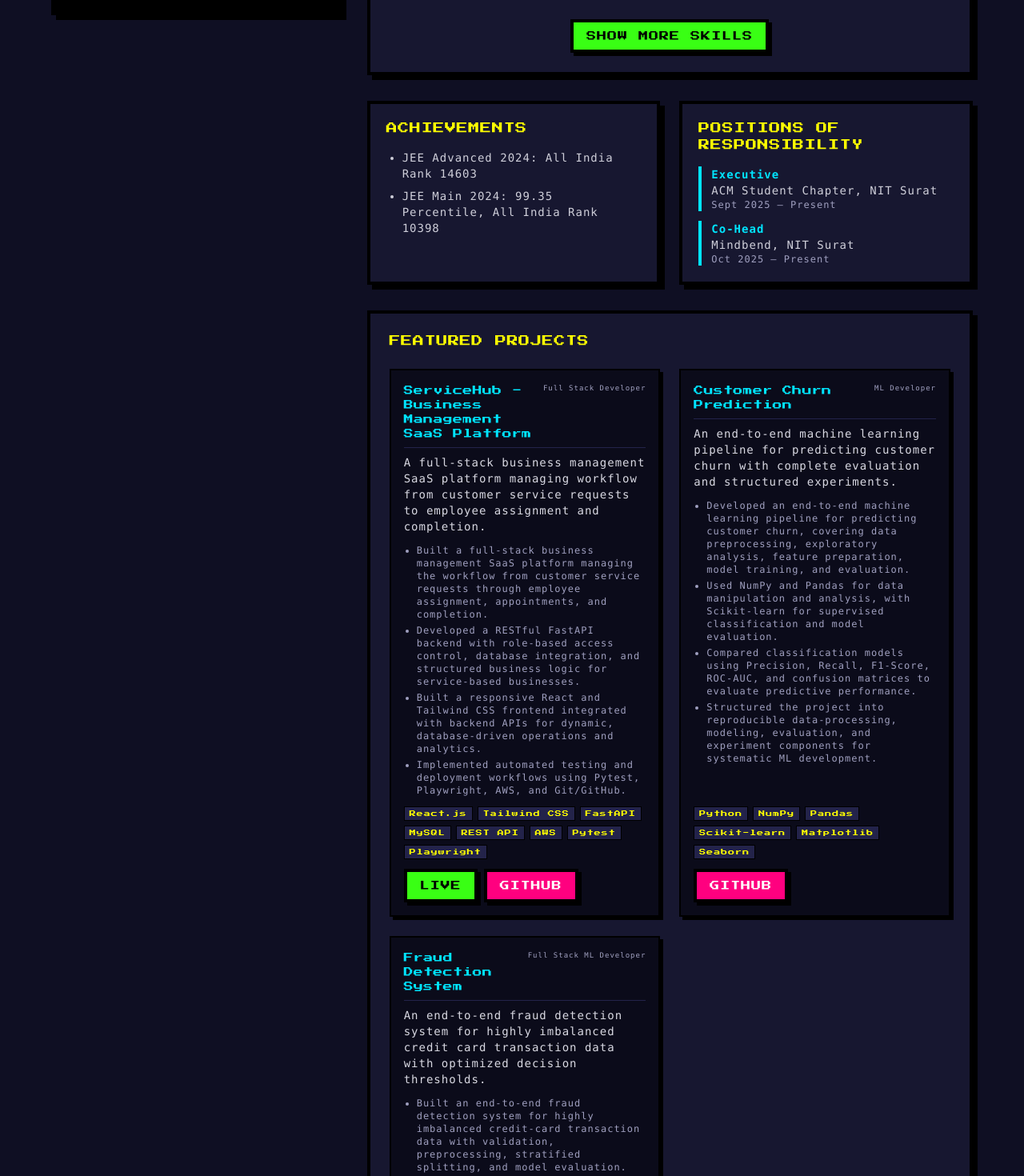
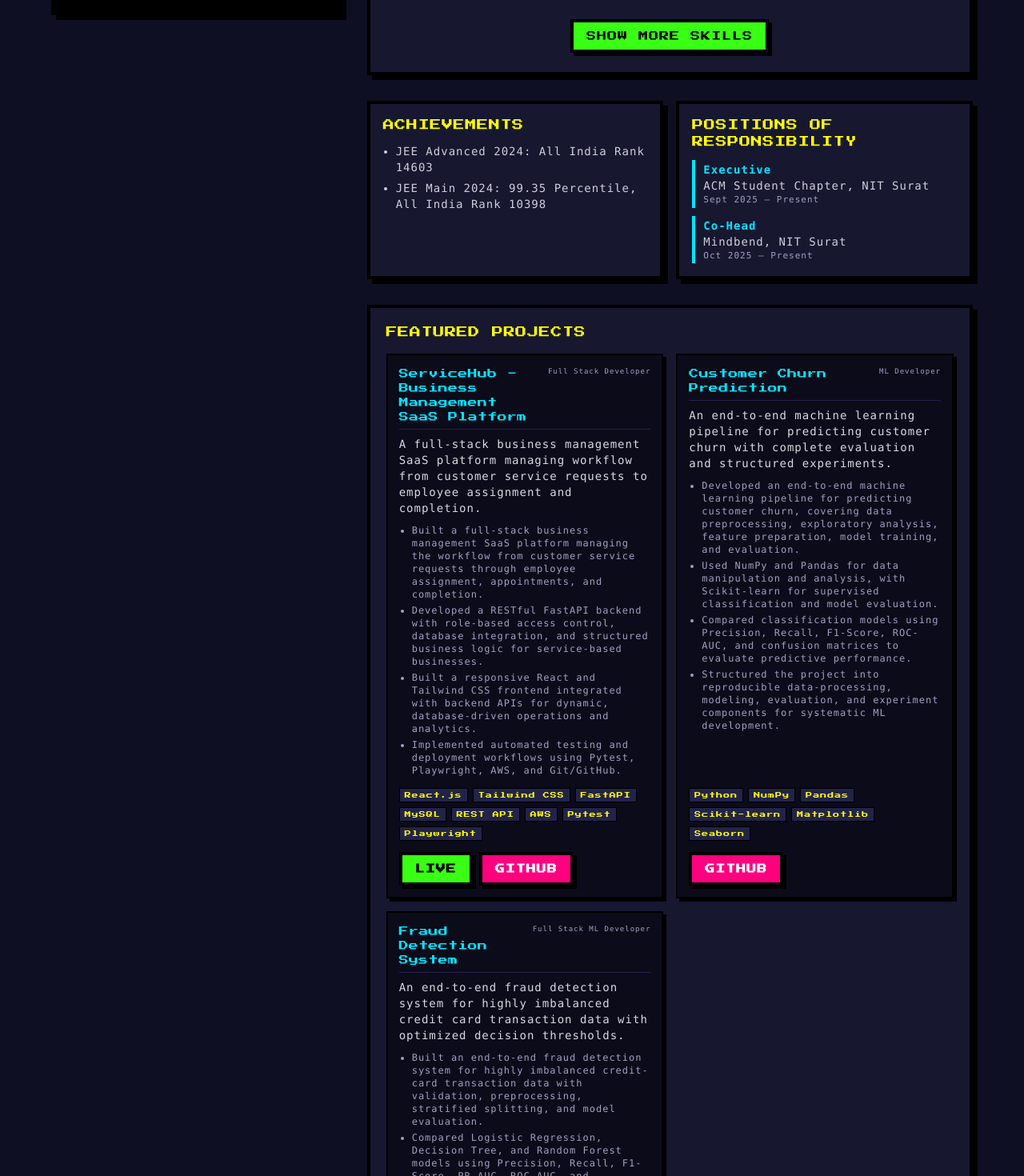
Before and after one commit to ZeelRamoliya07/Portfolio, a Next.js app: page / in a window 1280 px wide. Shown: the part 1280-2750 px from the top of the page at 80% size. Built offline with nearby package versions, Linux system fonts and the light colour scheme.

Commit message:
added live demo link for service hub and optimised the layput of the page

```diff
--- a/src/app/page.tsx
+++ b/src/app/page.tsx
@@ -238,28 +238,28 @@ export default function Home() {
           </div>
 
           {/* Achievements and leadership */}
-          <div className="grid grid-cols-1 md:grid-cols-2 gap-4 md:gap-6">
-            <div className="border-4 border-black bg-[#171730] p-4 md:p-5 shadow-[6px_6px_0px_0px_rgba(0,0,0,1)]">
-              <h3 className="font-pixel-heading text-xs md:text-sm text-[#ffff00] mb-4 uppercase tracking-wider">
+          <div className="grid grid-cols-1 md:grid-cols-2 gap-4">
+            <div className="border-4 border-black bg-[#171730] p-4 shadow-[6px_6px_0px_0px_rgba(0,0,0,1)]">
+              <h3 className="font-pixel-heading text-xs md:text-sm text-[#ffff00] mb-3 uppercase tracking-wider">
                 Achievements
               </h3>
-              <ul className="list-disc pl-5 font-mono text-sm space-y-2 text-[#f0f0f8]/85">
+              <ul className="list-disc pl-4 font-mono text-xs md:text-sm space-y-1.5 text-[#f0f0f8]/85">
                 {ACHIEVEMENTS.map((achievement) => (
                   <li key={achievement}>{achievement}</li>
                 ))}
               </ul>
             </div>
 
-            <div className="border-4 border-black bg-[#171730] p-4 md:p-5 shadow-[6px_6px_0px_0px_rgba(0,0,0,1)]">
-              <h3 className="font-pixel-heading text-xs md:text-sm text-[#ffff00] mb-4 uppercase tracking-wider">
+            <div className="border-4 border-black bg-[#171730] p-4 shadow-[6px_6px_0px_0px_rgba(0,0,0,1)]">
+              <h3 className="font-pixel-heading text-xs md:text-sm text-[#ffff00] mb-3 uppercase tracking-wider">
                 Positions of Responsibility
               </h3>
-              <div className="space-y-3 font-mono text-sm">
+              <div className="space-y-2.5 font-mono text-xs md:text-sm">
                 {RESPONSIBILITIES.map((position) => (
-                  <div key={`${position.title}-${position.organization}`} className="border-l-4 border-[#00e5ff] pl-3">
+                  <div key={`${position.title}-${position.organization}`} className="border-l-4 border-[#00e5ff] pl-2.5 py-0.5">
                     <p className="text-[#00e5ff] font-bold">{position.title}</p>
                     <p className="text-[#f0f0f8]/85">{position.organization}</p>
-                    <p className="text-[#a0a0c0] text-xs">{position.period}</p>
+                    <p className="text-[#a0a0c0] text-[11px]">{position.period}</p>
                   </div>
                 ))}
               </div>
@@ -267,20 +267,20 @@ export default function Home() {
           </div>
 
           {/* Projects Showcase */}
-          <div className="border-4 border-black bg-[#171730] p-4 md:p-6 shadow-[6px_6px_0px_0px_rgba(0,0,0,1)]">
-            <h3 className="font-pixel-heading text-xs md:text-sm text-[#ffff00] mb-4 md:mb-6 uppercase tracking-wider">
+          <div className="border-4 border-black bg-[#171730] p-4 md:p-5 shadow-[6px_6px_0px_0px_rgba(0,0,0,1)]">
+            <h3 className="font-pixel-heading text-xs md:text-sm text-[#ffff00] mb-4 uppercase tracking-wider">
               Featured Projects
             </h3>
 
             <div>
-              <div className="grid grid-cols-1 md:grid-cols-2 gap-4 md:gap-6">
+              <div className="grid grid-cols-1 md:grid-cols-2 gap-4">
                 {(showAllProjects ? PROJECTS : PROJECTS.slice(0, 5)).map((proj) => (
                   <div
                     key={proj.title}
-                    className="border-2 border-black bg-[#0b0b1a] p-4 flex flex-col justify-between shadow-[4px_4px_0_0_#000] hover:shadow-[4px_4px_0_0_#39ff14] transition-all"
+                    className="border-2 border-black bg-[#0b0b1a] p-3.5 flex flex-col justify-between shadow-[4px_4px_0_0_#000] hover:shadow-[4px_4px_0_0_#39ff14] transition-all"
                   >
                     <div>
-                      <div className="flex justify-between items-start gap-2 mb-2 pb-2 border-b border-[#23234a]">
+                      <div className="flex justify-between items-start gap-2 mb-2 pb-1.5 border-b border-[#23234a]">
                         <h4 className="font-pixel-heading text-xs text-[#00e5ff] tracking-wide">
                           {proj.title}
                         </h4>
@@ -288,17 +288,17 @@ export default function Home() {
                           {proj.role}
                         </span>
                       </div>
-                      <p className="font-mono text-sm text-[#f0f0f8]/90 mb-3">
+                      <p className="font-mono text-xs md:text-sm text-[#f0f0f8]/90 mb-2.5">
                         {proj.desc}
                       </p>
-                      <ul className="list-disc pl-4 font-mono text-xs text-[#a0a0c0] mb-3 space-y-1">
+                      <ul className="list-disc pl-4 font-mono text-xs text-[#a0a0c0] mb-2.5 space-y-1">
                         {proj.bullets.map((b, idx) => (
                           <li key={idx}>{b}</li>
                         ))}
                       </ul>
                     </div>
 
-                    <div className="space-y-3">
+                    <div className="space-y-2.5 pt-1">
                       {/* Tech stack badges */}
                       <div className="flex flex-wrap gap-1.5">
                         {proj.tech.map((t) => (
@@ -312,13 +312,13 @@ export default function Home() {
                       </div>
 
                       {/* Action Links */}
-                      <div className="flex gap-2 items-center">
+                      <div className="flex flex-wrap gap-2 items-center pt-1">
                         {proj.live ? (
                           <a
                             href={proj.live}
                             target="_blank"
                             rel="noopener noreferrer"
-                            className="pixel-btn text-[9px] py-1 px-2.5 bg-[#39ff14]"
+                            className="pixel-btn text-[9px] py-1 px-2.5 bg-[#39ff14] text-black font-bold uppercase"
                           >
                             LIVE
                           </a>
@@ -328,7 +328,7 @@ export default function Home() {
                             href={proj.repo}
                             target="_blank"
                             rel="noopener noreferrer"
-                            className="pixel-btn pixel-btn-secondary text-[9px] py-1 px-2.5 bg-[#ff007f]"
+                            className="pixel-btn pixel-btn-secondary text-[9px] py-1 px-2.5 bg-[#ff007f] text-white font-bold uppercase"
                           >
                             GITHUB
                           </a>
@@ -344,7 +344,7 @@ export default function Home() {
                 ))}
               </div>
               {PROJECTS.length > 5 && (
-                <div className="flex justify-center mt-6">
+                <div className="flex justify-center mt-4">
                   <button
                     onClick={() => setShowAllProjects(!showAllProjects)}
                     className="pixel-btn"
```
